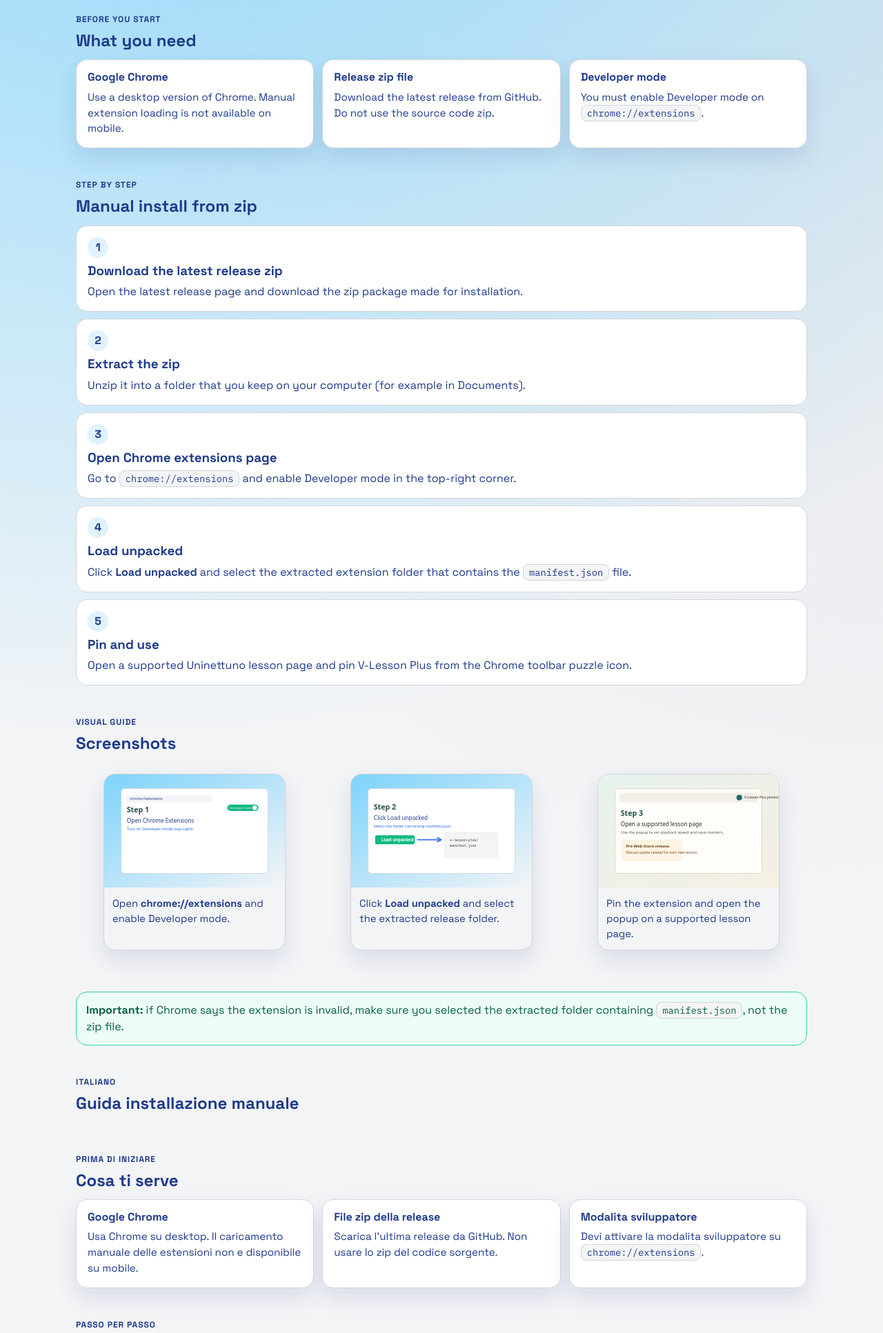
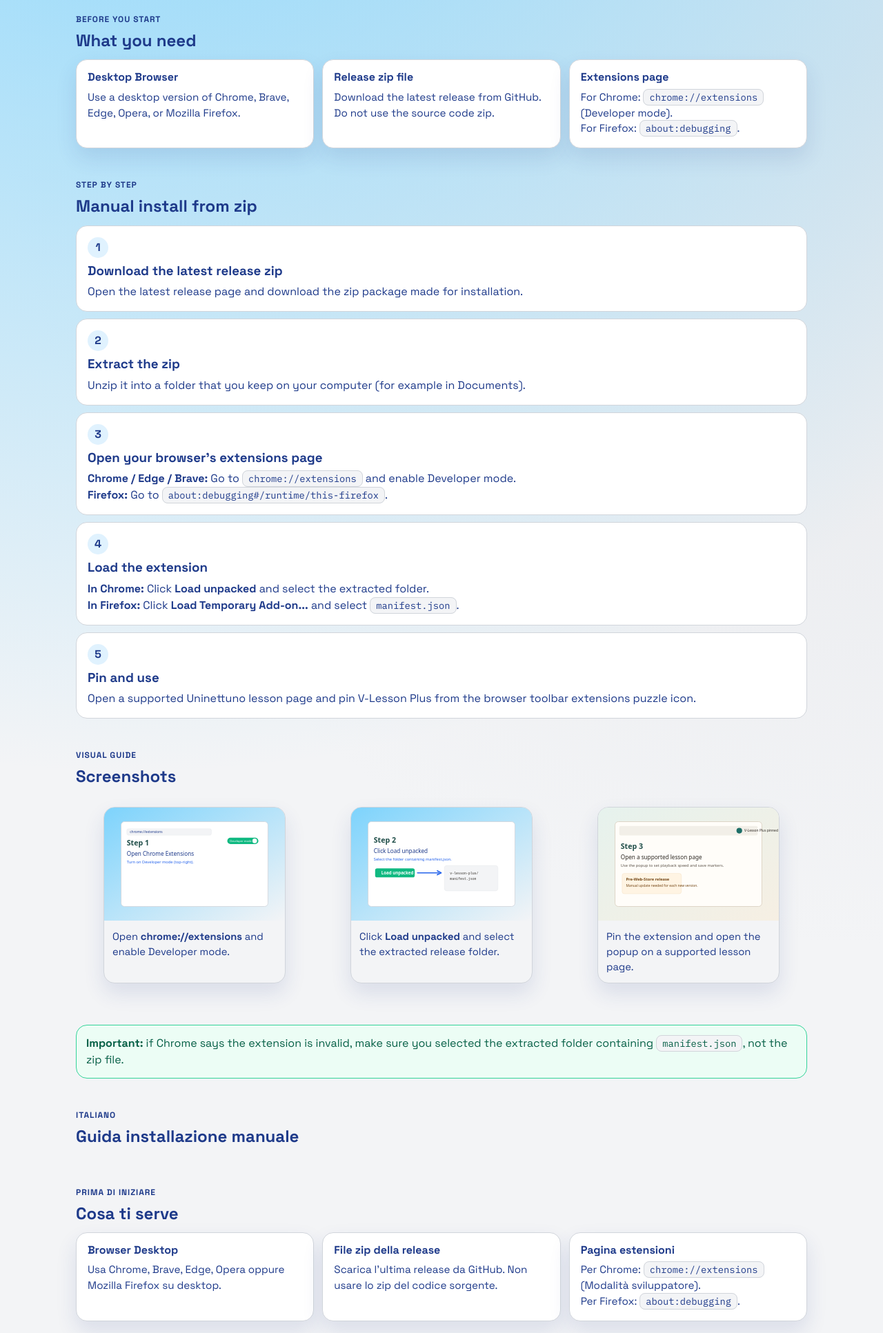
Before and after one commit to agonick/V-Lesson-Plus, a browser extension: page docs/index.html in a window 1280 px wide. Shown: the part 640-2573 px from the top of the page at 69% size. Drawn offline with Linux system fonts and the light colour scheme.

Commit message:
docs: update README, docs, and AGENTS with Firefox installation and tooling

```diff
--- a/docs/index.html
+++ b/docs/index.html
@@ -24,17 +24,17 @@
             <a class="lang-link" href="#guide-en">EN</a>
             <a class="lang-link" href="#guida-it">IT</a>
           </nav>
-          <span class="badge">Pre Chrome Web Store</span>
+          <span class="badge">Pre Store Release (Chrome &amp; Firefox)</span>
           <h1>Install V-Lesson Plus in 2 minutes</h1>
           <p class="hero-copy">
             This page helps you install the extension manually from the latest
             GitHub release zip while it is not yet published on the Chrome Web
-            Store.
+            Store or Firefox Add-ons (AMO).
           </p>
           <p class="hero-copy">
             Questa pagina ti aiuta a installare manualmente l'estensione dallo
             zip dell'ultima release GitHub, finche non sara pubblicata sul
-            Chrome Web Store.
+            Chrome Web Store o su Firefox Add-ons (AMO).
           </p>
           <div class="hero-actions">
             <a
@@ -76,10 +76,9 @@
           </div>
           <div class="cards">
             <article class="card">
-              <h3>Google Chrome</h3>
+              <h3>Desktop Browser</h3>
               <p>
-                Use a desktop version of Chrome. Manual extension loading is not
-                available on mobile.
+                Use a desktop version of Chrome, Brave, Edge, Opera, or Mozilla Firefox.
               </p>
             </article>
             <article class="card">
@@ -90,10 +89,10 @@
               </p>
             </article>
             <article class="card">
-              <h3>Developer mode</h3>
+              <h3>Extensions page</h3>
               <p>
-                You must enable Developer mode on
-                <span class="code-chip">chrome://extensions</span>.
+                For Chrome: <span class="code-chip">chrome://extensions</span> (Developer mode).<br />
+                For Firefox: <span class="code-chip">about:debugging</span>.
               </p>
             </article>
           </div>
@@ -125,19 +124,18 @@
             </li>
             <li class="step">
               <span class="step-number">3</span>
-              <h3>Open Chrome extensions page</h3>
+              <h3>Open your browser's extensions page</h3>
               <p>
-                Go to <span class="code-chip">chrome://extensions</span> and
-                enable Developer mode in the top-right corner.
+                <strong>Chrome / Edge / Brave:</strong> Go to <span class="code-chip">chrome://extensions</span> and enable Developer mode.<br />
+                <strong>Firefox:</strong> Go to <span class="code-chip">about:debugging#/runtime/this-firefox</span>.
               </p>
             </li>
             <li class="step">
               <span class="step-number">4</span>
-              <h3>Load unpacked</h3>
+              <h3>Load the extension</h3>
               <p>
-                Click <strong>Load unpacked</strong> and select the extracted
-                extension folder that contains the
-                <span class="code-chip">manifest.json</span> file.
+                <strong>In Chrome:</strong> Click <strong>Load unpacked</strong> and select the extracted folder.<br />
+                <strong>In Firefox:</strong> Click <strong>Load Temporary Add-on...</strong> and select <span class="code-chip">manifest.json</span>.
               </p>
             </li>
             <li class="step">
@@ -145,7 +143,7 @@
               <h3>Pin and use</h3>
               <p>
                 Open a supported Uninettuno lesson page and pin V-Lesson Plus
-                from the Chrome toolbar puzzle icon.
+                from the browser toolbar extensions puzzle icon.
               </p>
             </li>
           </ol>
@@ -217,10 +215,9 @@
           </div>
           <div class="cards">
             <article class="card">
-              <h3>Google Chrome</h3>
+              <h3>Browser Desktop</h3>
               <p>
-                Usa Chrome su desktop. Il caricamento manuale delle estensioni
-                non e disponibile su mobile.
+                Usa Chrome, Brave, Edge, Opera oppure Mozilla Firefox su desktop.
               </p>
             </article>
             <article class="card">
@@ -231,10 +228,10 @@
               </p>
             </article>
             <article class="card">
-              <h3>Modalita sviluppatore</h3>
+              <h3>Pagina estensioni</h3>
               <p>
-                Devi attivare la modalita sviluppatore su
-                <span class="code-chip">chrome://extensions</span>.
+                Per Chrome: <span class="code-chip">chrome://extensions</span> (Modalità sviluppatore).<br />
+                Per Firefox: <span class="code-chip">about:debugging</span>.
               </p>
             </article>
           </div>
@@ -266,19 +263,18 @@
             </li>
             <li class="step">
               <span class="step-number">3</span>
-              <h3>Apri la pagina estensioni di Chrome</h3>
+              <h3>Apri la pagina estensioni del tuo browser</h3>
               <p>
-                Vai su <span class="code-chip">chrome://extensions</span> e
-                attiva la modalita sviluppatore in alto a destra.
+                <strong>Chrome / Edge / Brave:</strong> Vai su <span class="code-chip">chrome://extensions</span> e attiva la modalità sviluppatore.<br />
+                <strong>Firefox:</strong> Vai su <span class="code-chip">about:debugging#/runtime/this-firefox</span>.
               </p>
             </li>
             <li class="step">
               <span class="step-number">4</span>
-              <h3>Carica estensione non pacchettizzata</h3>
+              <h3>Carica l'estensione</h3>
               <p>
-                Clicca <strong>Carica estensione non pacchettizzata</strong> e
-                seleziona la cartella estratta che contiene il file
-                <span class="code-chip">manifest.json</span>.
+                <strong>In Chrome:</strong> Clicca <strong>Carica estensione non pacchettizzata</strong> e seleziona la cartella estratta.<br />
+                <strong>In Firefox:</strong> Clicca <strong>Carica componente aggiuntivo temporaneo...</strong> e seleziona <span class="code-chip">manifest.json</span>.
               </p>
             </li>
             <li class="step">
@@ -286,7 +282,7 @@
               <h3>Fissa l'icona e usa l'estensione</h3>
               <p>
                 Apri una lezione supportata su Uninettuno e fissa V-Lesson Plus
-                dalla barra strumenti di Chrome.
+                dalla barra strumenti del browser (icona del puzzle delle estensioni).
               </p>
             </li>
           </ol>
```
Also changed, not shown: AGENTS.md (+6 -6 lines), README.md.
